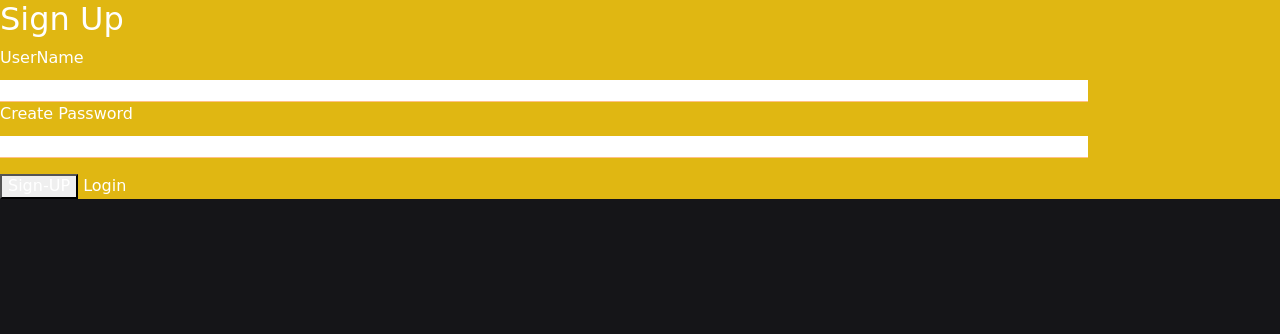
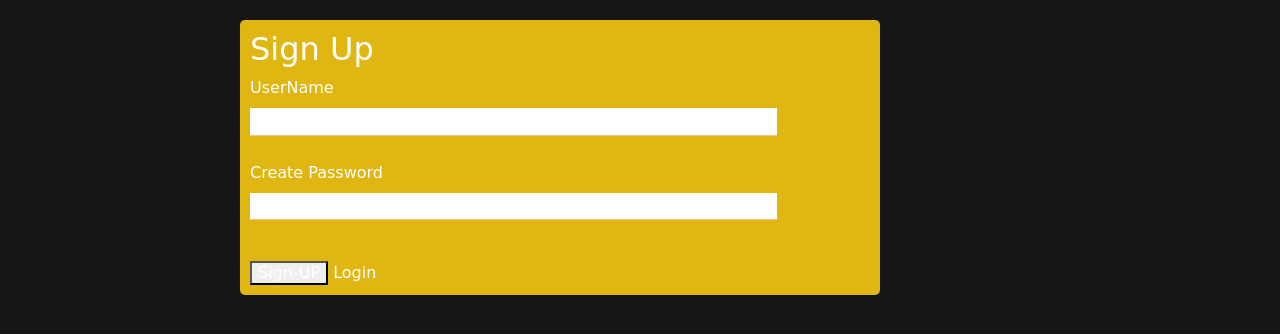
Before and after one commit to alynnwrd/findingfreedom, a Node server app: page /signup in a window 1280 px wide. Shown: the top 334 px of the page. Run offline with Node 20, Linux system fonts and the light colour scheme; some libraries are stand-ins or nearby versions; some web fonts are replaced.

Commit message:
updating handlebar pages and CSS

```diff
--- a/public/css/style.css
+++ b/public/css/style.css
@@ -1,34 +1,12 @@
+/* Homepage */
 html {
   scroll-behavior: smooth;
 }
-
 body {
   background-color: #151518;
   font-family: "Baloo Tamma 2", cursive;
 }
-/* Main Heading Font */
-.m-heading {
-  font-family: "Roboto Slab", serif;
-}
-.navigation-link {
-  border: 2px solid transparent;
-}
-.navigation-link:hover {
-  text-decoration: node;
-  border-bottom: 2px solid #2be6f3;
-  transition: 0.5s ease;
-}
 
-#about {
-  background: rgb(113, 158, 45);
-  border-radius: 1.1rem;
-}
-<<<<<<< HEAD
-/*forms*/
-=======
-html {
-  scroll-behavior: smooth;
-}
 /* Main Heading Font */
 .m-heading {
   font-family: "Roboto Slab", serif;
@@ -47,36 +25,60 @@ html {
   border-radius: 1.1rem;
 }
 
-/*@import 'https://fonts.googleapis.com/css?family=Dosis|Roboto:300,400';
-* {
-  margin: 0;
-  padding: 0;
-}*/
+/* Login Page*/
+#login{
+  width:800px;
+  max-width: 80%;
+  border-radius:5px;
+  padding:10px;}
 
-/*body {
-  font-family: "Helvetica Neue", Helvetica, Arial, sans-serif;
-  color: #404040;
-  font-size: 14px;
-  font-weight: 300;
-  line-height: 22px;
-  letter-spacing: .4px;
-  background: #eee;
-  padding: 0px;
-  margin:0;
-}*/
+  .button{
+    border:1px solid black;
+  }
 
->>>>>>> 8b99faf5be67d9a0c4eec78796cabdb7b4202d0b
+  button:hover {
+    background: #fff;
+    color: #3b5998;
+  }
+
+/* Sign Up Page & some Login Page */
+body{
+  display: flex;
+  align-items: center;
+  justify-content: center;
+  margin-top: 20px;
+}
+#signUp {
+  background-color: rgb(224, 183, 18);
+  width:800px;
+  max-width: 80%;
+  border-radius:5px;
+  padding:10px;
+}
+input {
+  border: none;
+  border-bottom: 1px solid #ffc185;
+  width: 85%;
+  font-family: 'Roboto';
+  color: black;
+  text-align: center;
+  font-size: 21px;
+  font-weight:100;
+  margin-bottom:25px;
+}
+
+/*forms*/
 .card {
   position:absolute;
   width: auto;
   height:auto;
   top: calc(50% - 240px);
   left: calc(50% - 160px);
+  width: 350px;
+  height: 500px;
+  box-shadow: 0 0 40px 20px rgb(0, 0, 0, 0.26);
+
 }
-<<<<<<< HEAD
-=======
-
->>>>>>> 8b99faf5be67d9a0c4eec78796cabdb7b4202d0b
 form {
   position: absolute;
   text-align: left;
@@ -88,56 +90,6 @@ form {
   box-shadow: 0 10px 50px 0 rgba(0, 0, 0, 0.25);
   box-sizing: border-box;
 }
-<<<<<<< HEAD
-.button{
-  border:1px solid black;
-}
-button:hover {
-  background: #fff;
-  color: #3B5998;
-}
-input {
-  border: none;
-  border-bottom: 1px solid #FFC185;
-  width: 85%;
-  font-family: 'Roboto';
-  color: #FF7D00;
-=======
-
-.button{
-  border:1px solid black;
-
-}
-
-button:hover {
-  background: #fff;
-  color: #3b5998;
-}
-
-input {
-  border: none;
-  border-bottom: 1px solid #ffc185;
-  width: 85%;
-  font-family: 'Roboto';
-  color: #ff7d00;
->>>>>>> 8b99faf5be67d9a0c4eec78796cabdb7b4202d0b
-  text-align: center;
-  font-size: 21px;
-  font-weight:100;
-  margin-bottom:25px;
-}
-<<<<<<< HEAD
-#login{
-  width: 60vh;
-  height: 60vh;
-
-}
-
-/*login*/
-
-
-
-/*login/logout*/
 
 /*.container {
   width: 100%;
@@ -148,13 +100,6 @@ input {
   display: flex;
   align-items: center;
   justify-content: center;
-}
-
-.card {
-  width: 350px;
-  height: 500px;
-  box-shadow: 0 0 40px 20px rgb(0, 0, 0, 0.26);
-
 }
 
 .inner-box {
@@ -248,6 +193,3 @@ span {
   font-size: 13px;
   margin-top: 8px;
 }
-=======
-
->>>>>>> 8b99faf5be67d9a0c4eec78796cabdb7b4202d0b
--- a/views/homepage.handlebars
+++ b/views/homepage.handlebars
@@ -31,7 +31,7 @@
     </div>
     <div class="col-6 pl-5 pt-5 pb-5 text-white">
       <h3 class="text-warning">About Us</h3>
-      <h1 class="m-heading">A litte bit about the course</h1>
+      <h1 class="m-heading">A little bit about the course</h1>
       <p>
         Each year around 600,000 people transition out of prison. All of these
         people need work to support themselves, their families, to successfully
--- a/views/login.handlebars
+++ b/views/login.handlebars
@@ -16,11 +16,11 @@
   /><br />
   <button
     type="submit"
-    class="mt-3 w-32 rounded-md third hover:bg-red-700 text-white"
+    class="mt-3 w-32 rounded-md third hover:bg-red-700 "
     id="loginBtn"
   >Login</button>
   <a href="/signup">
-  <button>Sign-up</button>
+  <button class= "signUp-btn">Sign-up</button>
 </a>
 </div>
 <script src="/js/login.js"></script>
--- a/views/register.handlebars
+++ b/views/register.handlebars
@@ -1,7 +1,5 @@
-<div
-  class="bg-fuchsia-500 rounded-md row-span-3 block text-white text-2xl font-extrabold fourth lg:flex" style="background-color: rgb(224, 183, 18);
->
-  <form class="border p-2 mx-2 mt-2 flex-col" id="signUp">
+<div class="bg-fuchsia-500 rounded-md row-span-3 block text-white text-2xl font-extrabold fourth lg:flex"
+id= "signUp">
     <h2>Sign Up</h2>
     <label for="newUsername">UserName</label><br />
     <input
@@ -26,6 +24,5 @@
       href="/login"
       class="mt-3 w-32 rounded-md third hover:bg-red-700 text-white"
     >Login</a>
-  </form>
 </div>
 <script src="/js/sign-up.js"></script>
```
Also changed, not shown: views/education.handlebars (+5 -13 lines), views/experience.handlebars (+3 -11 lines), views/header.handlebars (+4 -7 lines), views/skills.handlebars (+3 -5 lines).
